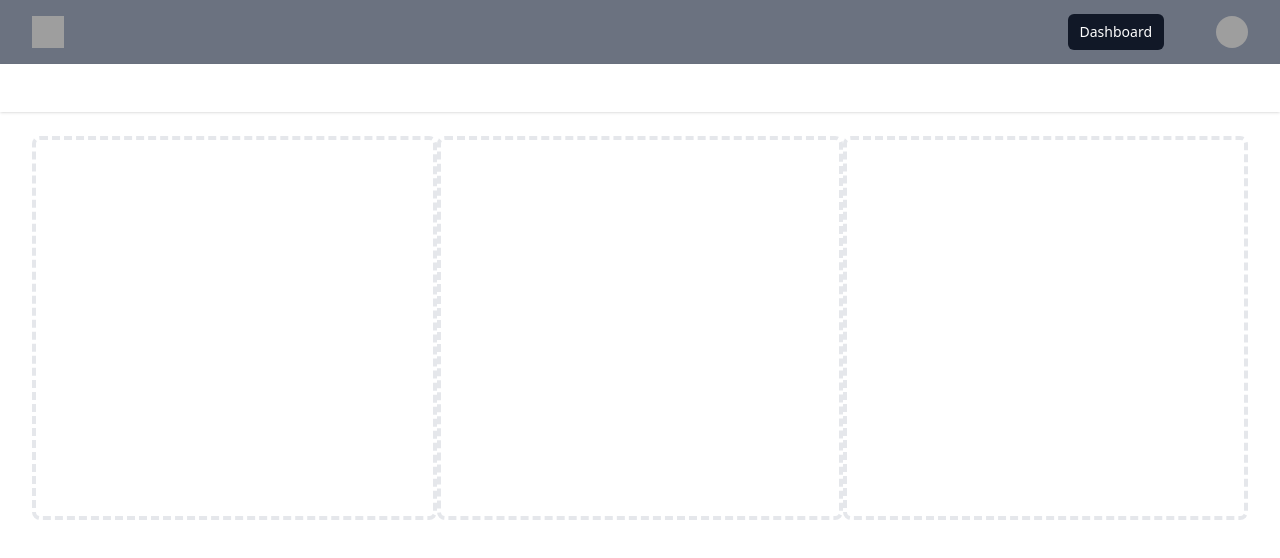
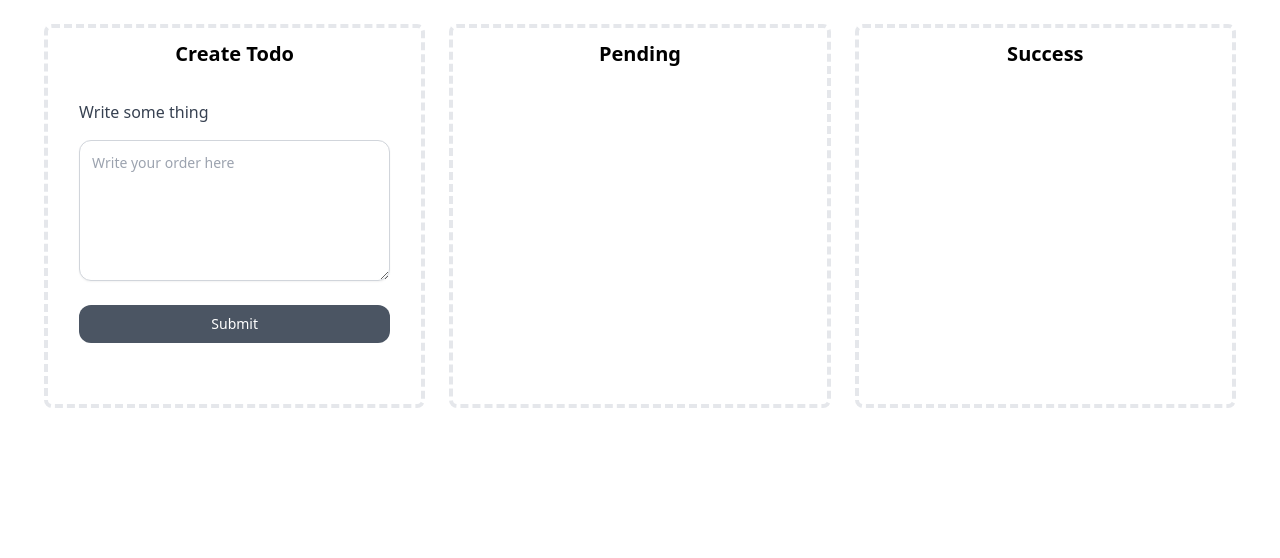
Before and after one commit to AofPatiphan/Todo-List-Nuxt, a Nuxt app: page / in a window 1280 px wide. Shown: the top 558 px of the page. Built offline with nearby package versions, Linux system fonts and the light colour scheme; no server answers; grey boxes are pictures that could not be loaded.

Commit message:
Home page

```diff
--- a/config/axios.js
+++ b/config/axios.js
@@ -15,7 +15,8 @@ axios.interceptors.request.use(
   (config) => {
     const token = getToken();
     if (token) {
-      config.headers.Authorization = `Bearer ${token}`;
+      console.log("ingetToken");
+      config.headers.Authorization = `${token}`;
     }
     return config;
   },
--- a/layouts/mainLayout.vue
+++ b/layouts/mainLayout.vue
@@ -1,5 +1,5 @@
 <template>
-    <div>
+    <div v-if="!isLoading">
         <nav class="bg-gray-500">
             <div class="max-w-7xl mx-auto px-4 sm:px-6 lg:px-8">
                 <div class="flex items-center justify-between h-16">
@@ -18,7 +18,7 @@
                                 <div class="mr-10 flex items-baseline">
                                     <a href="#"
                                         class="px-3 py-2 rounded-md text-sm font-medium text-white bg-gray-900 focus:outline-none focus:text-white focus:bg-gray-700">
-                                        Dashboard
+                                        {{ username }}
                                     </a>
                                 </div>
                             </div>
@@ -74,16 +74,6 @@
             </div>
             <div :class="[isOpen ? '' : 'hidden', 'md:hidden']">
                 <div class="px-2 pt-2 pb-3 sm:px-3">
-                    <a href="#"
-                        class="block px-3 py-2 rounded-md text-base font-medium text-white bg-gray-900 focus:outline-none focus:text-white focus:bg-gray-700">Dashboard</a>
-                    <a href="#"
-                        class="mt-1 block px-3 py-2 rounded-md text-base font-medium text-gray-300 hover:text-white hover:bg-gray-700 focus:outline-none focus:text-white focus:bg-gray-700">Team</a>
-                    <a href="#"
-                        class="mt-1 block px-3 py-2 rounded-md text-base font-medium text-gray-300 hover:text-white hover:bg-gray-700 focus:outline-none focus:text-white focus:bg-gray-700">Projects</a>
-                    <a href="#"
-                        class="mt-1 block px-3 py-2 rounded-md text-base font-medium text-gray-300 hover:text-white hover:bg-gray-700 focus:outline-none focus:text-white focus:bg-gray-700">Calendar</a>
-                    <a href="#"
-                        class="mt-1 block px-3 py-2 rounded-md text-base font-medium text-gray-300 hover:text-white hover:bg-gray-700 focus:outline-none focus:text-white focus:bg-gray-700">Reports</a>
                 </div>
                 <div class="pt-4 pb-3 border-t border-gray-700">
                     <div class="flex items-center px-5">
@@ -109,11 +99,14 @@
 </template>
 
 <script>
-import axios from 'axios'
+import { getUserData } from '../utils/userApi'
+// import axios from '../config/axios'
 export default {
     data() {
         return {
-            isOpen: false
+            isOpen: false,
+            username: '',
+            isLoading: false
         }
     },
     methods: {
@@ -124,7 +117,13 @@ export default {
         async handleClickLogout() {
             await this.$auth.logout()
             this.$router.replace({ name: 'login' })
-        }
+        },
+
+    },
+    async mounted() {
+        this.isLoading = true
+        this.username = await getUserData()
+        this.isLoading = false
     }
 
 }
--- a/package.json
+++ b/package.json
@@ -12,6 +12,7 @@
     "@nuxtjs/auth-next": "5.0.0-1648802546.c9880dc",
     "@nuxtjs/axios": "^5.13.6",
     "core-js": "^3.19.3",
+    "jwt-decode": "^3.1.2",
     "nuxt": "^2.15.8",
     "tailwindcss-dark-mode": "^1.1.7",
     "vue": "^2.6.14",
--- a/pages/index.vue
+++ b/pages/index.vue
@@ -1,18 +1,37 @@
 <template>
   <div>
-    <header class="bg-white shadow">
-      <div class="max-w-7xl mx-auto py-6 px-4 sm:px-6 lg:px-8">
-        <h1 class="text-3xl font-bold leading-tight text-gray-900" v-if="$auth.loggedIn">
-          Dashboard</h1>
-      </div>
-    </header>
     <main>
       <div class="max-w-7xl mx-auto py-6 sm:px-6 lg:px-8">
         <!-- Replace with your content -->
         <div class="grid grid-flow-row-dense grid-cols-3 grid-rows-3 ...">
-          <div class="border-4 border-dashed border-gray-200 rounded-lg h-96"></div>
-          <div class="border-4 border-dashed border-gray-200 rounded-lg h-96"></div>
-          <div class="border-4 border-dashed border-gray-200 rounded-lg h-96"></div>
+          <div class="border-4 border-dashed border-gray-200 rounded-lg h-96 mx-3">
+            <div class="text-xl text-center font-bold mt-3">Create Todo</div>
+            <form action="" class="h-3/4">
+              <div class="h-full">
+                <div class="mt-3 flex justify-center">
+                  <label for="inputTodo" class="block text-md font-medium text-gray-700 mt-5 w-5/6"> Write some thing
+                  </label>
+                </div>
+                <div class="mt-3 h-3/6 flex justify-center">
+                  <textarea id="inputTodo" name="inputTodo" rows="3"
+                    class="p-3 shadow-sm focus:ring-indigo-500 h-full focus:border-indigo-500 mt-1 block w-5/6 sm:text-sm border border-gray-300 rounded-xl"
+                    placeholder="Write your order here" />
+                </div>
+                <div class="mt-3 w-5/6 flex justify-center mx-auto">
+                  <button
+                    class="group relative w-full flex justify-center my-4 py-2 px-4 border border-transparent text-sm font-medium rounded-xl text-white bg-gray-600 hover:bg-gray-700 focus:outline-none focus:ring-2 focus:ring-offset-2 focus:ring-gray-500">
+                    Submit
+                  </button>
+                </div>
+              </div>
+            </form>
+          </div>
+          <div class="border-4 border-dashed border-gray-200 rounded-lg h-96 mx-3">
+            <div class="text-xl text-center font-bold mt-3">Pending</div>
+          </div>
+          <div class="border-4 border-dashed border-gray-200 rounded-lg h-96 mx-3">
+            <div class="text-xl text-center font-bold mt-3">Success</div>
+          </div>
         </div>
         <!-- /End replace -->
       </div>
@@ -21,12 +40,23 @@
 </template>
 
 <script>
+import axios from '../config/axios'
 export default {
   middleware: 'auth',
   head: {
     title: 'Home'
   },
-  layout: "mainLayout",
+  data() {
+    return {
+
+      pendingTodo: [],
+      successTodo: []
+    }
+  },
+  layout: "MainLayout",
+  mounted() {
+
+  }
 
 
 }
--- a/utils/api.js
+++ b/utils/api.js
@@ -1,5 +1,4 @@
-import axios from "axios";
-const getToken = function () {
+export const getToken = function () {
   if (process.server) {
     return;
   }
@@ -7,22 +6,3 @@ const getToken = function () {
     return window.$nuxt.$auth.strategy.token.get("local");
   }
 };
-
-export async function request(method, url, data, auth = false) {
-  const headers = {};
-  if (auth) {
-    headers["auth-token"] = getToken();
-  }
-  try {
-    // call api
-    const res = await axios({
-      method,
-      url,
-      data,
-      headers,
-    });
-    return res;
-  } catch (error) {
-    return error;
-  }
-}
--- a/utils/userApi.js
+++ b/utils/userApi.js
@@ -1 +1,9 @@
-import { res } from "./api";
+import { getToken } from "./api";
+import jwtDecode from "jwt-decode";
+
+export const getUserData = async () => {
+  const res = await getToken();
+  const newRes = res.split(" ");
+  const username = jwtDecode(newRes[1]).name;
+  return username;
+};
```
Also changed, not shown: 2 other files (tests, documents, lock files or other folders).
